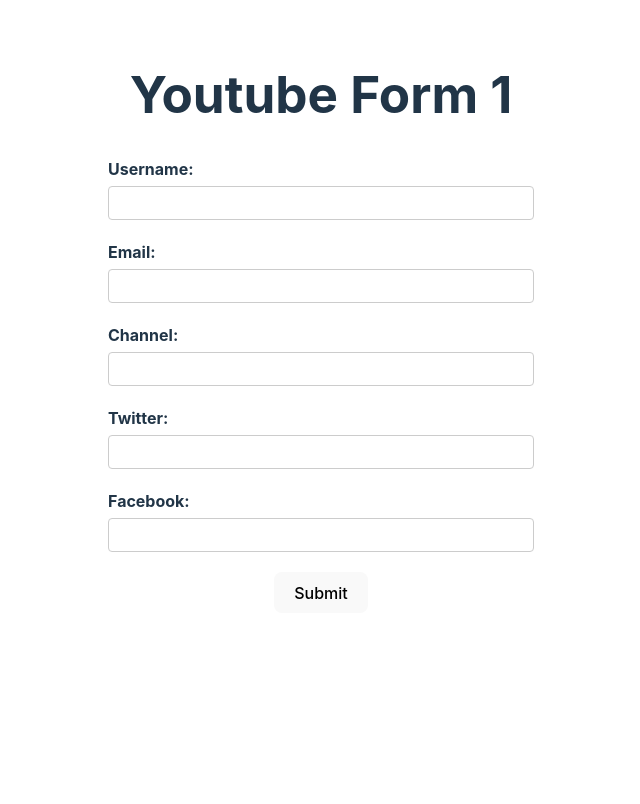
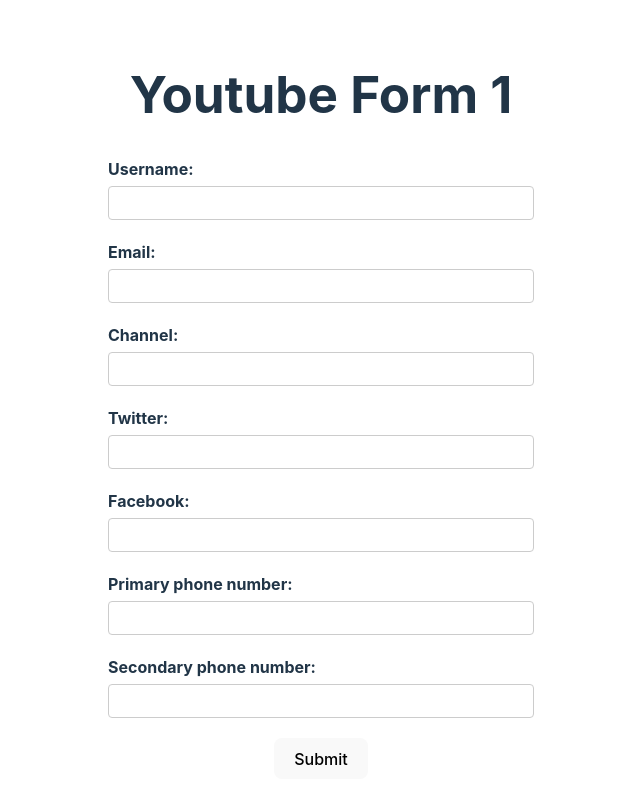
Before and after one commit to muzaffarbhat07/react-hook-form-basics, a React (Vite) app in the folder rhf-demo/: page / in a window 1280 px wide. Shown: the top 804 px of the page, without its empty margins (319-959 px from the left). Built offline with nearby package versions, Linux system fonts and the light colour scheme.

Commit message:
array values

```diff
--- a/rhf-demo/src/components/YoutubeForm.tsx
+++ b/rhf-demo/src/components/YoutubeForm.tsx
@@ -10,7 +10,8 @@
   social: {
     twitter: string;
     facebook: string;
-  }
+  };
+  phoneNumbers: string[];
 }
 
 const YoutubeForm = () => {
@@ -22,7 +23,8 @@
       social: {
         twitter: '',
         facebook: ''
-      }
+      },
+      phoneNumbers: ['', '']
     }
   });
   const { register, control, handleSubmit, formState } = form;
@@ -30,6 +32,7 @@
   // const { name, ref, onChange, onBlur } = register('username');
 
   const { errors } = formState; //errors is an object that contains all the errors of the form and its fields
+  console.log('Errors = ', errors);
 
   const onSubmit = (data: FormValues) => {
     console.log('Form submitted. Form data = ', data);
@@ -107,9 +110,14 @@
           <input
             type="text"
             id="twitter"
-            {...register('social.twitter')}
+            {...register('social.twitter', {
+              required: {
+                value: true,
+                message: 'Twitter is required'
+              }
+            })}
           />
-          {/* <p className="error">{errors.social?.twitter?.message}</p> */}
+          <p className="error">{errors.social?.twitter?.message}</p>
         </div>
 
         <div className="form-control">
@@ -117,9 +125,44 @@
           <input
             type="text"
             id="facebook"
-            {...register('social.facebook')}
+            {...register('social.facebook', {
+              required: {
+                value: true,
+                message: 'Facebook is required'
+              }
+            })}
           />
-          {/* <p className="error">{errors.social?.facebook?.message}</p> */}
+          <p className="error">{errors.social?.facebook?.message}</p>
+        </div>
+
+        <div className="form-control">
+          <label htmlFor="primary-phone">Primary phone number:</label>
+          <input
+            type="text"
+            id="primary-phone"
+            {...register('phoneNumbers.0', {
+              required: {
+                value: true,
+                message: 'Primary phone number is required'
+              }
+            })}
+          />
+          <p className="error">{errors.phoneNumbers && errors.phoneNumbers[0]?.message}</p>
+        </div>
+
+        <div className="form-control">
+          <label htmlFor="secondary-phone">Secondary phone number:</label>
+          <input
+            type="text"
+            id="secondary-phone"
+            {...register('phoneNumbers.1', {
+              required: {
+                value: true,
+                message: 'Secondary phone number is required'
+              }
+            })}
+          />
+          <p className="error">{errors.phoneNumbers && errors.phoneNumbers[1]?.message}</p>
         </div>
 
         <button type="submit">Submit</button>
```
